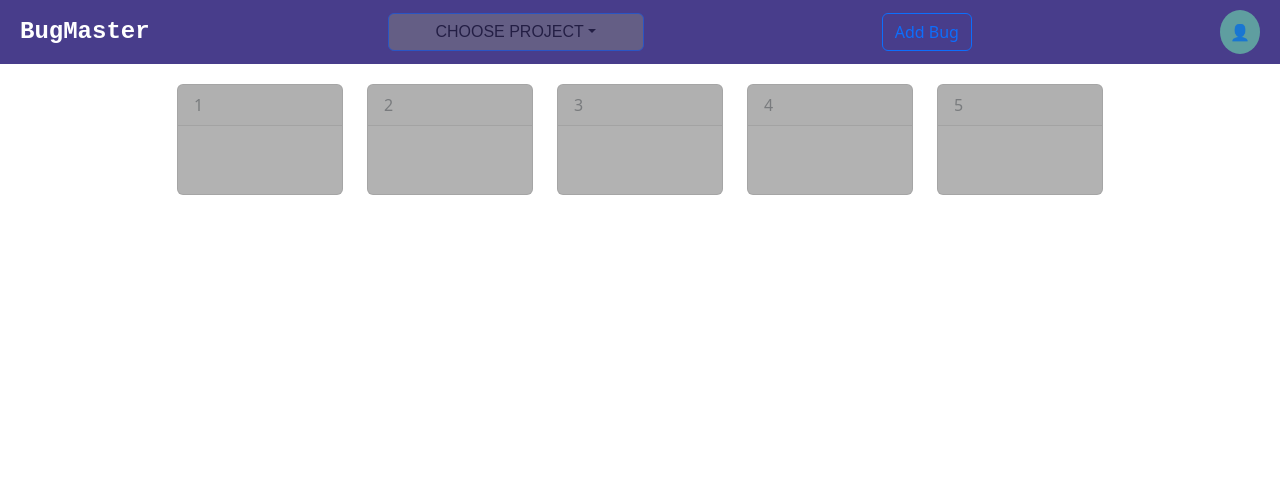
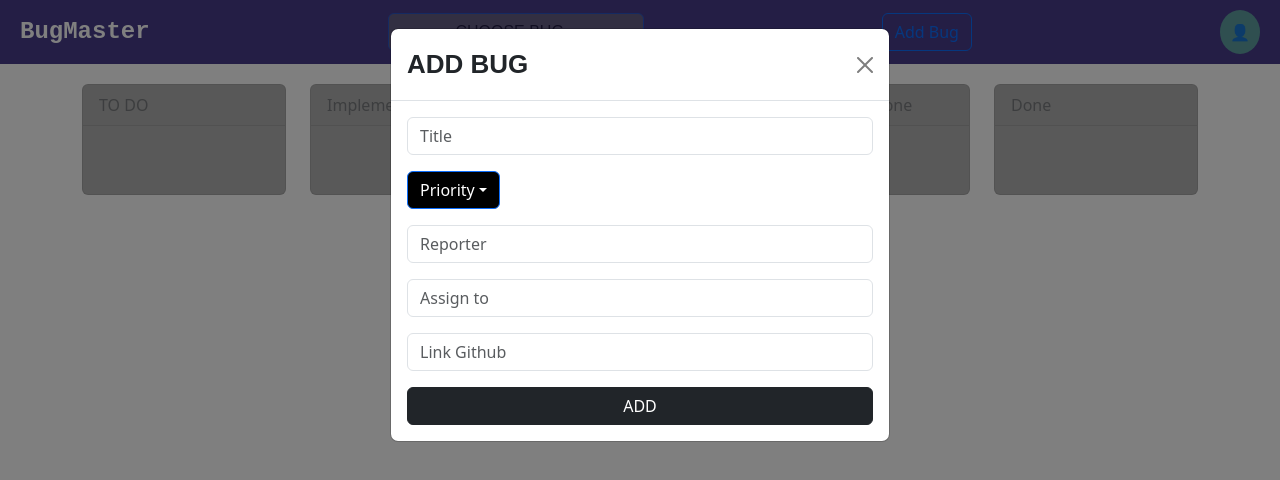
Before and after one commit to IsabelaMaria13/bug-tracker-frontend, a React (Create React App) app: page /home in a window 1280 px wide. Both pictures are taken after a click on the button "Add Bug". Shown: the top 480 px of the page. Built offline with nearby package versions, Linux system fonts and the light colour scheme.

Commit message:
[main] added Add Bug

```diff
--- /dev/null
+++ b/src/AddBug.js
@@ -0,0 +1,9 @@
+import React from "react";
+
+function AddBug(){
+
+    return (
+        <div>hello</div>
+    );
+}
+export default AddBug;
--- a/src/App.js
+++ b/src/App.js
@@ -3,6 +3,7 @@ import Authentication from "./Authentication";
 import { BrowserRouter as Router, Route, Routes } from "react-router-dom";
 import Home from "./Home";
 import { UserProvider } from "./UserContext";
+import AddBug from "./AddBug";
 
 function App() {
   return (
@@ -11,6 +12,7 @@ function App() {
       <Routes>
        <Route path="/" element={<Authentication />} />
        <Route path="/home" element={<Home/>}/>
+       <Route path="addBug" element={<AddBug/>}/>
       </Routes>
     </Router>
     </UserProvider>
--- a/src/Dashboard.css
+++ b/src/Dashboard.css
@@ -8,3 +8,12 @@
     opacity: 60%;
     margin-top: 20px;
   }
+  .background{
+    background-image: url("./assets/container.jpeg");
+    background-repeat: no-repeat;
+    background-size: cover;
+    background-repeat: no-repeat;
+    position: relative;
+    width: 110vw;
+    height: 50vw;
+  }
--- a/src/Dashboard.js
+++ b/src/Dashboard.js
@@ -1,22 +1,20 @@
 import React from 'react';
-import "bootstrap/dist/css/bootstrap.min.css";
 import { Card } from 'react-bootstrap';
 import "./Dashboard.css";
 
-const Dashboard = ({headerTitle, bugs = []}) => {
+const Dashboard = ({ headerTitle, bugs = [] }) => {
     return (
         <Card className='mb-3 h-100 dashboardCard'>
             <Card.Header>{headerTitle}</Card.Header>
             <Card.Body>
-                {bugs.map((bug, index) =>{
+                {bugs.map((bug, index) => (
                     <Card key={index} className='mb-2 floating-card'>
                         <Card.Body>
-                            <Card.Title>{bug.name}</Card.Title>
+                            <Card.Title>{bug.title}</Card.Title>
                             <Card.Text>Priority: {bug.priority}</Card.Text>
                         </Card.Body>
                     </Card>
-                })}
-
+                ))}
             </Card.Body>
         </Card>
     );
--- a/src/Home.js
+++ b/src/Home.js
@@ -9,22 +9,48 @@ import {
   Modal,
 } from "react-bootstrap";
 import "bootstrap/dist/css/bootstrap.min.css";
-import { useLocation } from 'react-router-dom';
+import { useLocation } from "react-router-dom";
 import Toolbar from "./Toolbar";
 import Dashboard from "./Dashboard";
+import { useUserContext } from "./UserContext";
 
-function Home(){
+function Home() {
   const location = useLocation();
   const { email } = location.state || {};
-    return(
-        <div><Toolbar email={ email }/>
+  const { bugs } = useUserContext();
+
+  return (
+    <div>
+      <Toolbar email={email} />
       <Container>
         <Row className="justify-content-center">
-            {[...Array(5)].map((_, index) => (
-          <Col key={index} md={2} className="mb-3">
-            <Dashboard headerTitle={`${index + 1}`} />
+          <Col className="mb-3">
+          <Dashboard headerTitle="TO DO" bugs={bugs.filter(bug => bug.status === 'TO DO')} />
             </Col>
-        ))}
+            <Col className="mb-3">
+            <Dashboard
+              headerTitle="Implemented"
+              bugs={bugs.filter((bug) => bug.status === "Implemented")}
+            />
+            </Col>
+            <Col className="mb-3">
+            <Dashboard
+              headerTitle="Verification"
+              bugs={bugs.filter((bug) => bug.status === "Verification")}
+            />
+            </Col>
+            <Col className="mb-3">
+            <Dashboard
+              headerTitle="Verification Done"
+              bugs={bugs.filter((bug) => bug.status === "Verification Done")}
+            />
+            </Col>
+            <Col className="mb-3">
+            <Dashboard
+              headerTitle="Done"
+              bugs={bugs.filter((bug) => bug.status === "Done")}
+            />
+          </Col>
         </Row>
       </Container>
     </div>
--- a/src/Toolbar.css
+++ b/src/Toolbar.css
@@ -14,13 +14,16 @@
     font-family:'Courier New', Courier, monospace;
   }
 
-#dropdown-projects{
+#dropdown-bugs{
     background-color: gray;
     opacity: 50%;
     color: black;
     font-family: fantasy;
     width: 20vw;
 
+  }
+  #dropdown-priority{
+    background-color: black;
   }
 
   .add-bug-btn :focus {
@@ -42,3 +45,16 @@
     width: 20vw;
     font-family: fantasy;
   }
+  .model-title{
+    font-family: fantasy;
+    font-weight: bold;
+    font-size: 26px;
+  }
+  .second-line-add-bug{
+    align-items: end;
+  }
+  /* .modal-background{
+    background-image: url("./assets/container.jpeg");
+    background-repeat: no-repeat;
+    background-size: cover;
+  } */
--- a/src/Toolbar.js
+++ b/src/Toolbar.js
@@ -1,29 +1,123 @@
-import React from "react";
+import React, { useState } from "react";
 import "bootstrap/dist/css/bootstrap.min.css";
-import { DropdownButton, Dropdown, Button } from "react-bootstrap";
+import { DropdownButton, Dropdown, Button, Modal, Form } from "react-bootstrap";
 import "./Toolbar.css";
 import { useUserContext } from "./UserContext";
 
 const Toolbar = ({ email }) => {
-  const {projects} = useUserContext();
+  const { bugs, addBug } = useUserContext();
+  const [showModal, setShowModal] = useState(false);
+  const [selectedItem, setSelectedItem] = useState("Priority");
+  const [bugTitle, setBugTitle] = useState("");
+  const [reporter, setReporter] = useState("");
+  const [assignTo, setAssignTo] = useState("");
+  const [link, setLink] = useState("");
+
+  const handleShowModel = () => setShowModal(true);
+  const handleCloseModal = () => setShowModal(false);
+  const handleSelectedPriority = (eventKey) => {
+    setSelectedItem(eventKey);
+  };
+  const handleSubmit = (e) => {
+    e.preventDefault();
+    addBug({
+      title: bugTitle,
+      priority: selectedItem,
+      reporter: reporter,
+      assignTo: assignTo,
+      link: link
+    });
+    setShowModal(false);
+    setBugTitle("");
+    setReporter("");
+    setAssignTo("");
+    setLink("");
+  };
 
   return (
     <div className="toolbar">
       <span className="logo">BugMaster</span>
-      <DropdownButton id="dropdown-projects" title="CHOOSE PROJECT">
-        {projects.map((project, index) => (
-          <Dropdown.Item key={index} className="dropdownOptions">
-            {project}
+      <DropdownButton id="dropdown-bugs" title="CHOOSE BUG">
+        {bugs.map((bug, index) => (
+          <Dropdown.Item key={index} eventKey={bug.title} onSelect={handleSelectedPriority}>
+            {bug.title}
           </Dropdown.Item>
         ))}
       </DropdownButton>
-      <Button variant="outline-primary" className="add-bug-btn">
+      <Button
+        variant="outline-primary"
+        className="add-bug-btn"
+        onClick={handleShowModel}
+      >
         Add Bug
       </Button>
       <span className="user-info">
         {email}
-        <div className="user-icon">👤</div> {}
+        <div className="user-icon">👤</div>
       </span>
+      <Modal show={showModal} onHide={handleCloseModal} className="modal-background">
+        <Modal.Header closeButton>
+          <Modal.Title className="model-title">ADD BUG</Modal.Title>
+        </Modal.Header>
+        <Modal.Body>
+          <Form onSubmit={handleSubmit}>
+            <Form.Group className="mb-3">
+              <Form.Control
+                type="text"
+                placeholder="Title"
+                value={bugTitle}
+                onChange={(e) => setBugTitle(e.target.value)}
+                required
+              />
+            </Form.Group>
+            <Form.Group className="mb-3">
+              <DropdownButton
+                id="dropdown-priority"
+                title={selectedItem}
+                onSelect={handleSelectedPriority}
+                className="w-100"
+              >
+                <Dropdown.Item eventKey="None">None</Dropdown.Item>
+                <Dropdown.Item eventKey="Low">Low</Dropdown.Item>
+                <Dropdown.Item eventKey="Medium">Medium</Dropdown.Item>
+                <Dropdown.Item eventKey="High">High</Dropdown.Item>
+              </DropdownButton>
+            </Form.Group>
+            <Form.Group className="mb-3">
+              <Form.Control
+                type="text"
+                placeholder="Reporter"
+                value={reporter}
+                onChange={(e) => setReporter(e.target.value)}
+                required
+                className="w-100"
+              />
+            </Form.Group>
+            <Form.Group className="mb-3">
+              <Form.Control
+                type="text"
+                placeholder="Assign to"
+                value={assignTo}
+                onChange={(e) => setAssignTo(e.target.value)}
+                required
+                className="w-100"
+              />
+            </Form.Group>
+            <Form.Group className="mb-3">
+              <Form.Control
+                type="text"
+                placeholder="Link Github"
+                value={link}
+                onChange={(e) => setLink(e.target.value)}
+                required
+              />
+            </Form.Group>
+            <Button type="submit" variant="dark" className="w-100">
+              ADD
+            </Button>
+          </Form>
+        </Modal.Body>
+      </Modal>
     </div>
   );
 };
--- a/src/UserContext.js
+++ b/src/UserContext.js
@@ -1,20 +1,20 @@
-import React, {createContext, useState, useContext} from 'react';
+import React, { createContext, useState } from 'react';
 
-// folosim ca sa transmitem informatii in aplicatie la mai multe componente
+const UserContext = createContext();
 
-const UserContext = createContext(null);
-export const useUserContext = () => useContext(UserContext);
-export const UserProvider = ({children}) => {
-    const [projects, setProjects] = useState(['']);
+export const UserProvider = ({ children }) => {
+    const [bugs, setBugs] = useState([]);
 
-    const addProject = projectName => {
-        setProjects(projects => [...projects, projectName]);
+    const addBug = (newBug) => {
+        const bugWithStatus = { ...newBug, status: "TO DO" }; // Adaugă statusul "TO DO"
+        setBugs(currentBugs => [...currentBugs, bugWithStatus]);
     };
 
     return (
-        <UserContext.Provider value={{projects, addProject}}>
+        <UserContext.Provider value={{ bugs, addBug }}>
             {children}
         </UserContext.Provider>
-
     );
 };
+
+export const useUserContext = () => React.useContext(UserContext);
```
Lines whose indentation alone changed are shown as unchanged.
